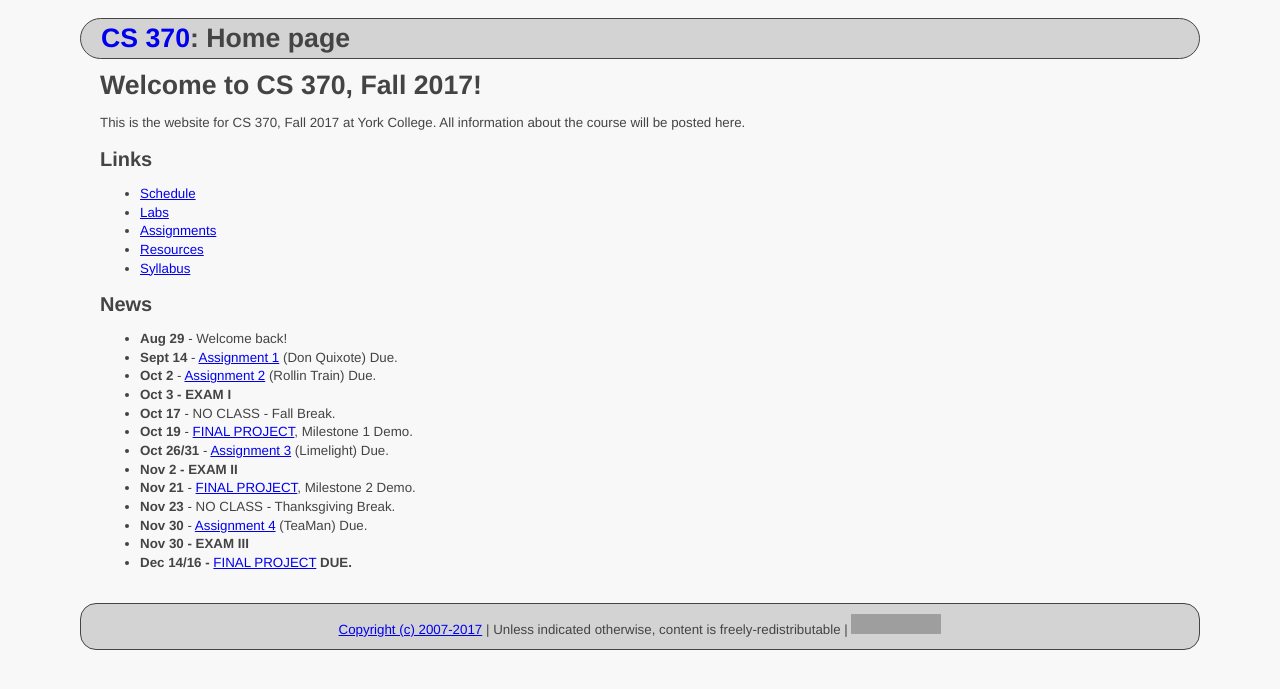
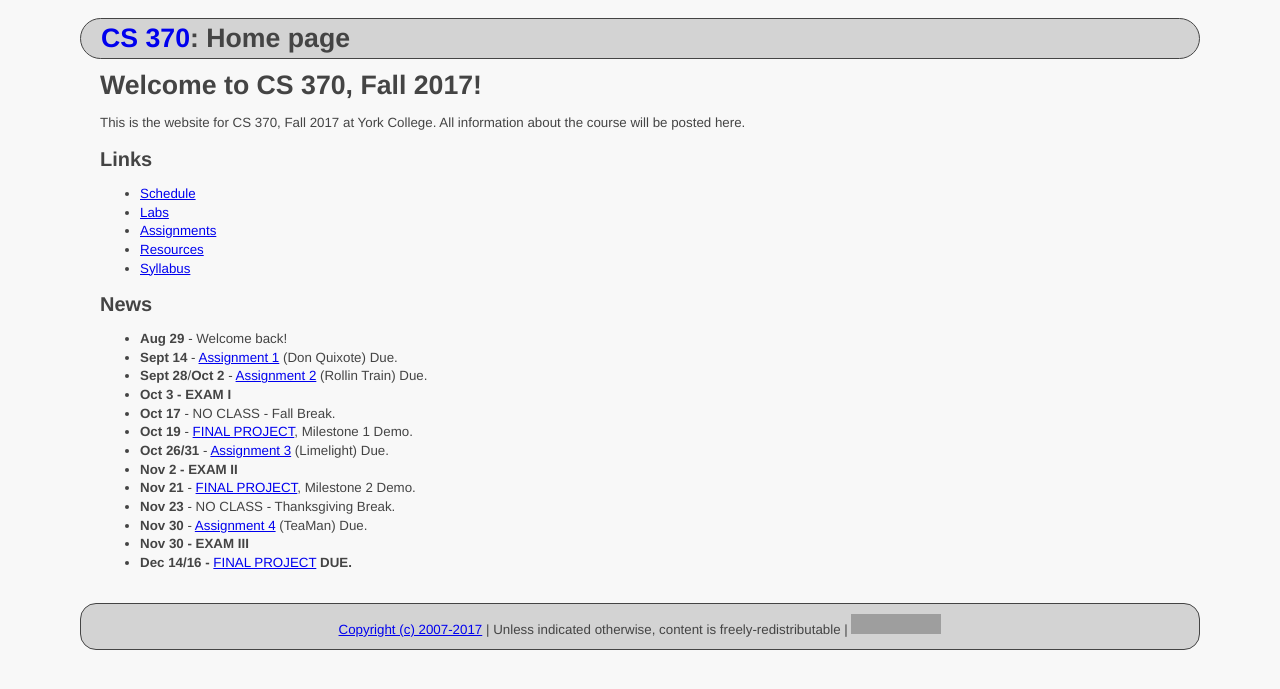
Before and after one commit to ycpcs/cs370-fall2017, a Jekyll site: the page built from index.md, in a window 1280 px wide. Shown: the top 689 px of the page. Built offline with Jekyll 4.4.1, drawn with Linux system fonts in a browser that asks for light colours; grey boxes are pictures that could not be loaded.

Commit message:
update index
update index

```diff
--- a/index.md
+++ b/index.md
@@ -20,7 +20,7 @@ All information about the course will be posted here.
 
 * **Aug 29** - Welcome back!
 * **Sept 14** - [Assignment 1](assign/assign01.html)  (Don Quixote) Due.
-* **Oct 2** - [Assignment 2](assign/assign02.html) (Rollin Train) Due.
+* **Sept 28**/**Oct 2** - [Assignment 2](assign/assign02.html) (Rollin Train) Due.
 * **Oct 3 - EXAM I**
 * **Oct 17** - NO CLASS - Fall Break.
 * **Oct 19** - [FINAL PROJECT](assign/project.html), Milestone 1 Demo.
```
